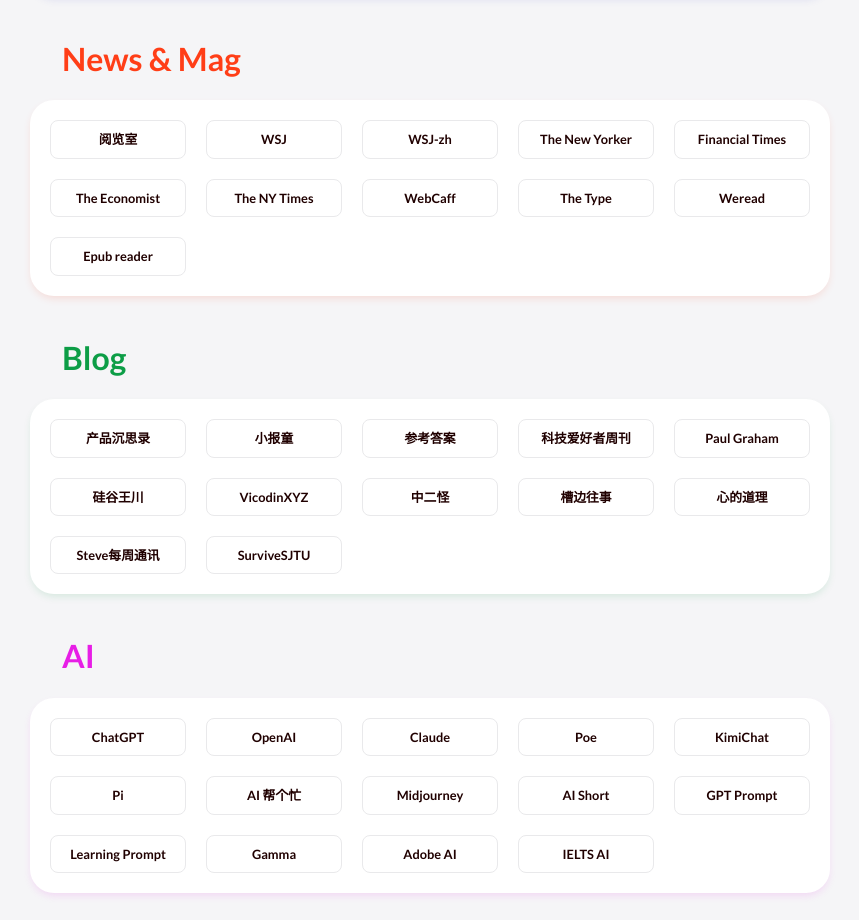
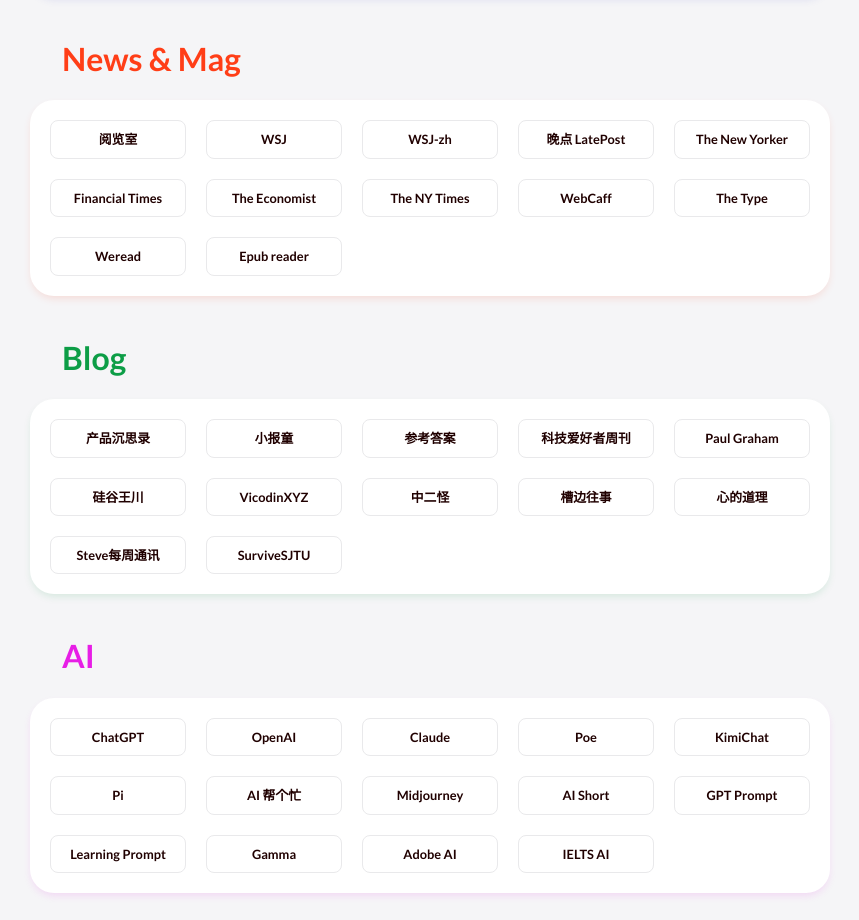
Before and after one commit to Egcoo/egcoo.github.io, a website built with Parcel: page index.html in a window 1280 px wide. Shown: the part 1101-2021 px from the top of the page, without its empty margins (210-1069 px from the left). Built offline with nearby package versions, Linux system fonts and the light colour scheme.

Commit message:
regular website replacement

```diff
--- a/index.html
+++ b/index.html
@@ -466,7 +466,15 @@
                 >WSJ-zh</a
               >
             </li>
-
+            <li class="link-list__item">
+              <a
+                href="https://www.latepost.com/"
+                class="link-list__link"
+                target="_blank"
+                rel="noreferrer"
+                >晚点 LatePost</a
+              >
+            </li>
             <li class="link-list__item">
               <a
                 href="https://www.newyorker.com/"
```
